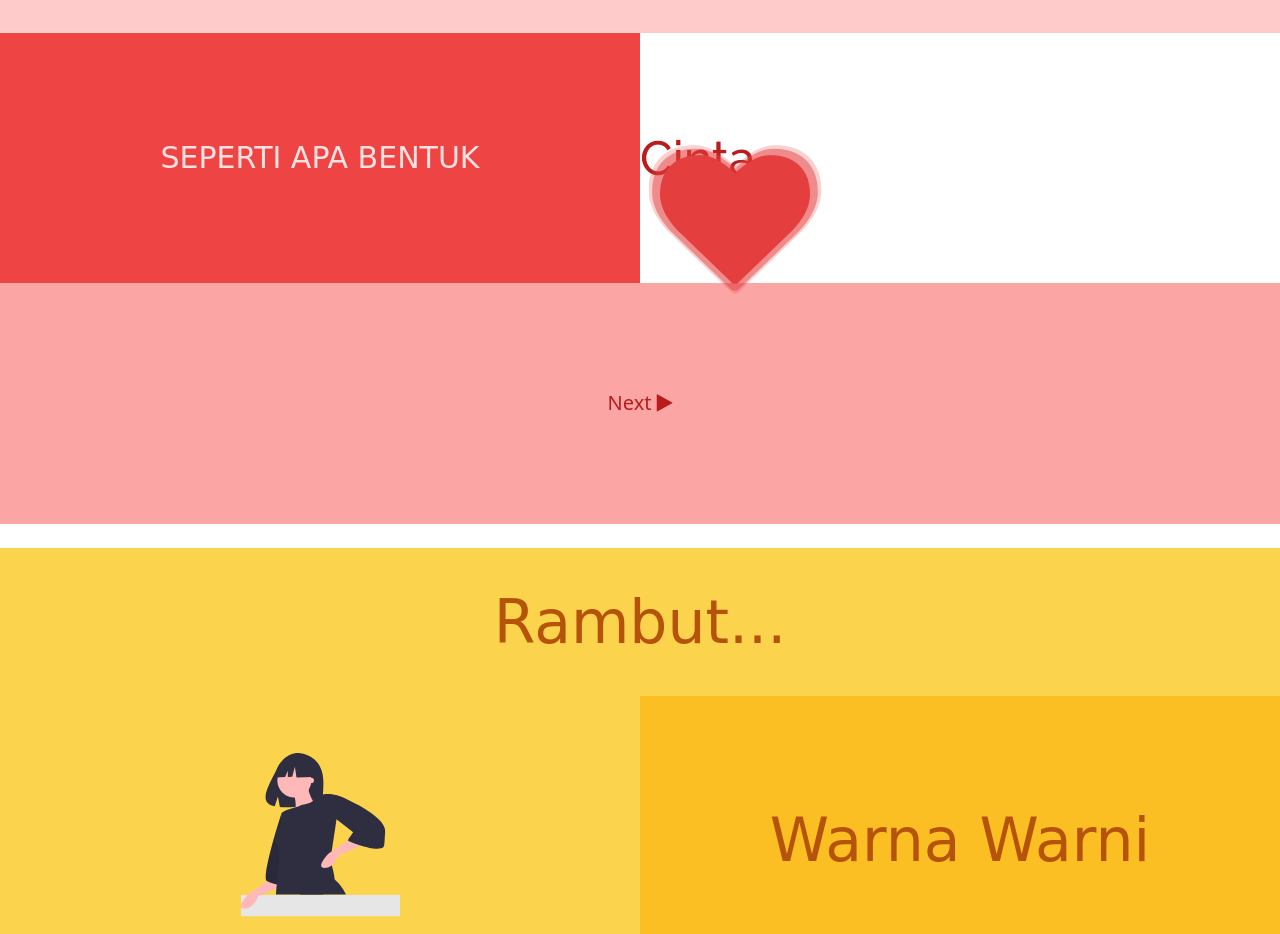
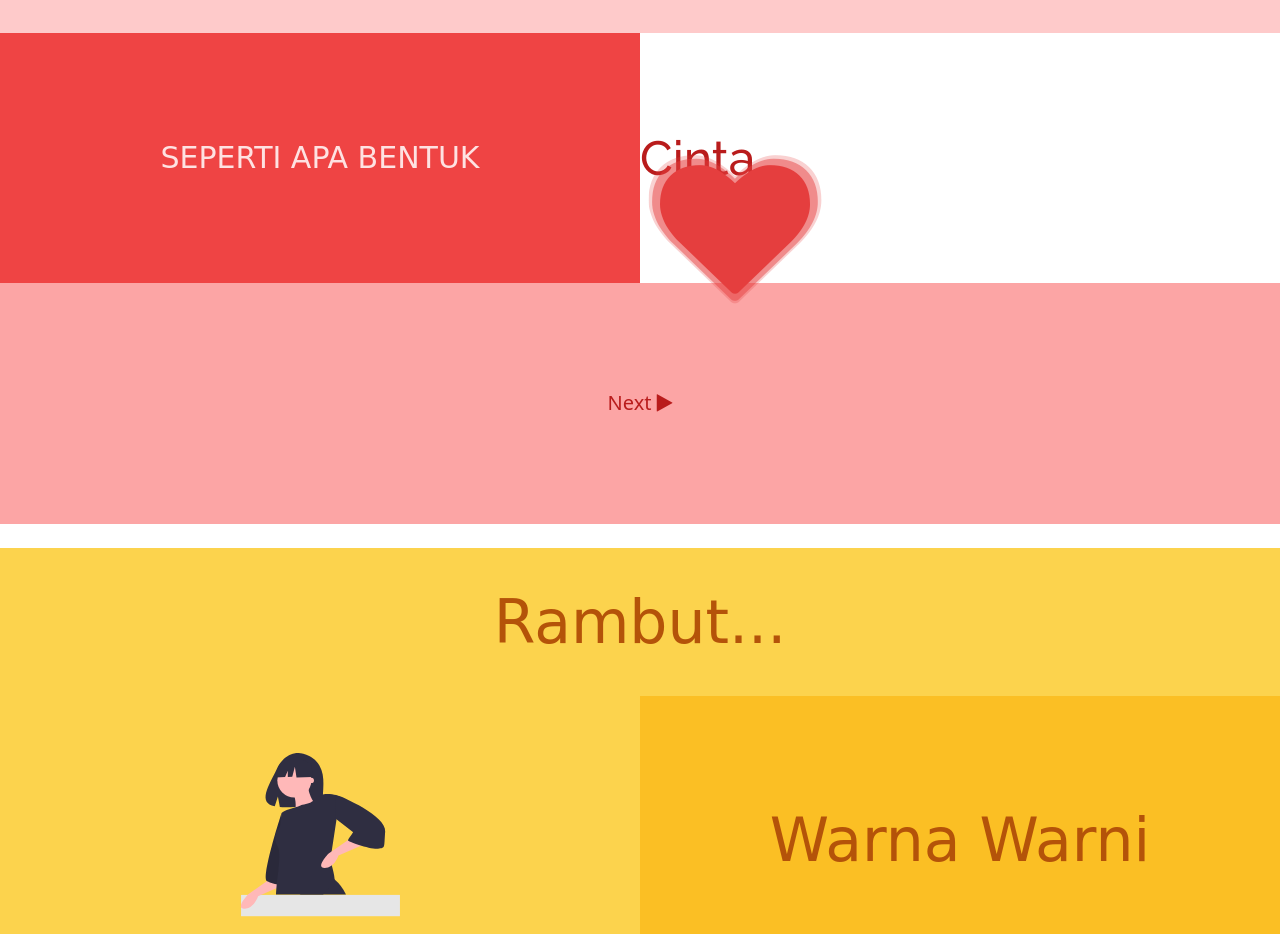
Before and after one commit to amirjtmk/kamu, a website: page index.html in a window 1280 px wide. Shown: the part 1900-2834 px from the top of the page. Drawn offline with nearby package versions, Linux system fonts and the light colour scheme; a web font is replaced by a local one.

Commit message:
Update valentine-heart.css

```diff
--- a/css/valentine-heart.css
+++ b/css/valentine-heart.css
@@ -16,7 +16,7 @@
 .ico2:before,
 .ico2:after{
   position: absolute;
-  top: 10px;
+  top: 20px;
   left: 20px;
 
 }
```
